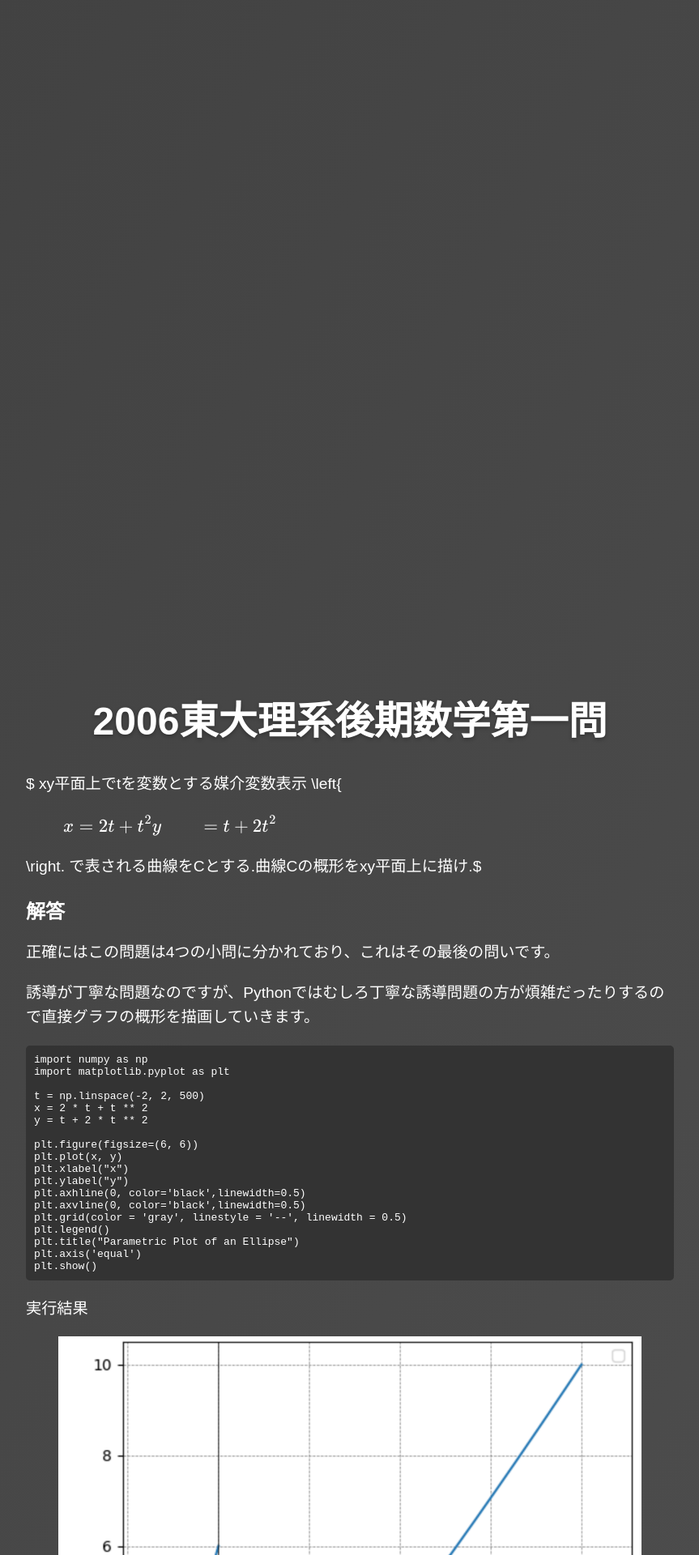
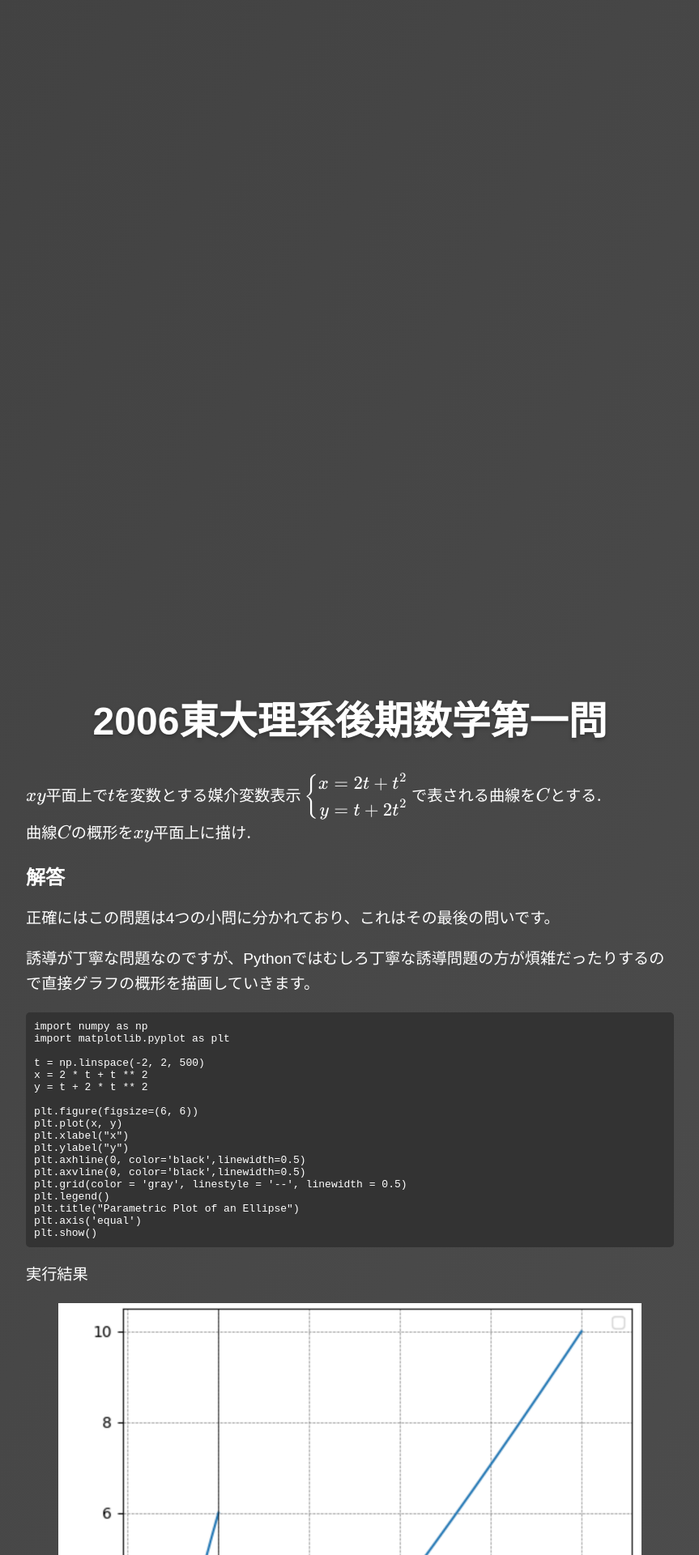
Before and after one commit to 0Cuopen/0cuopen.github.io, a Jekyll site: the page built from solve_UT_math_exam.md, in a window 1280 px wide. Shown: the part 2642-4562 px from the top of the page at 81% size, without its empty margins (208-1071 px from the left). Built offline with Jekyll 4.4.1, drawn with Linux system fonts in a browser that asks for light colours; formulas are drawn with MathJax 3.

```diff
--- a/solve_UT_math_exam.md
+++ b/solve_UT_math_exam.md
@@ -39,7 +39,7 @@ print(integral_result)
 # 2006東大理系後期数学第一問
 
 
-$
+$$
 xy平面上でtを変数とする媒介変数表示
 \left\{
 \begin{aligned}
@@ -47,8 +47,9 @@ x &= 2t + t^2 \\
 y &= t + 2t^2
 \end{aligned}
 \right.
-$
-$で表される曲線をCとする.曲線Cの概形をxy平面上に描け.$
+$$
+$$で表される曲線をCとする.$$
+$$曲線Cの概形をxy平面上に描け.$$
 
 ## 解答
 
@@ -86,6 +87,7 @@ plt.show()
 # 2024東大理系数学第6問
 
 $f(x)=x^3+10x^2+20xとする。$
+
 $f(n)が素数となるような整数nを全て求めよ。$
 
 ## 解答
```
